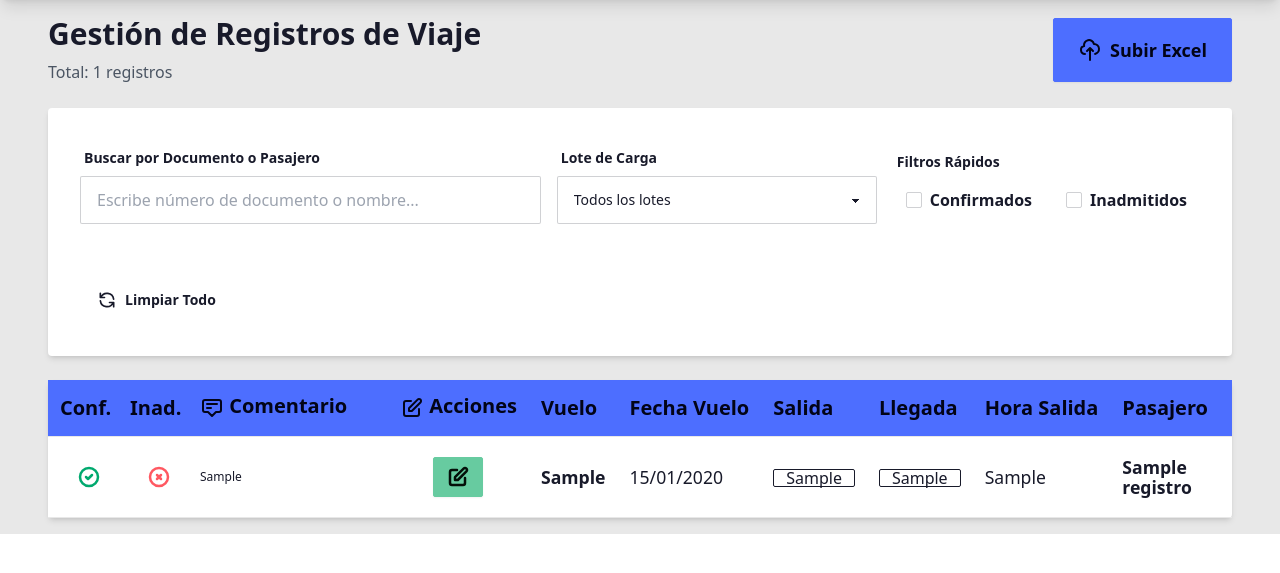
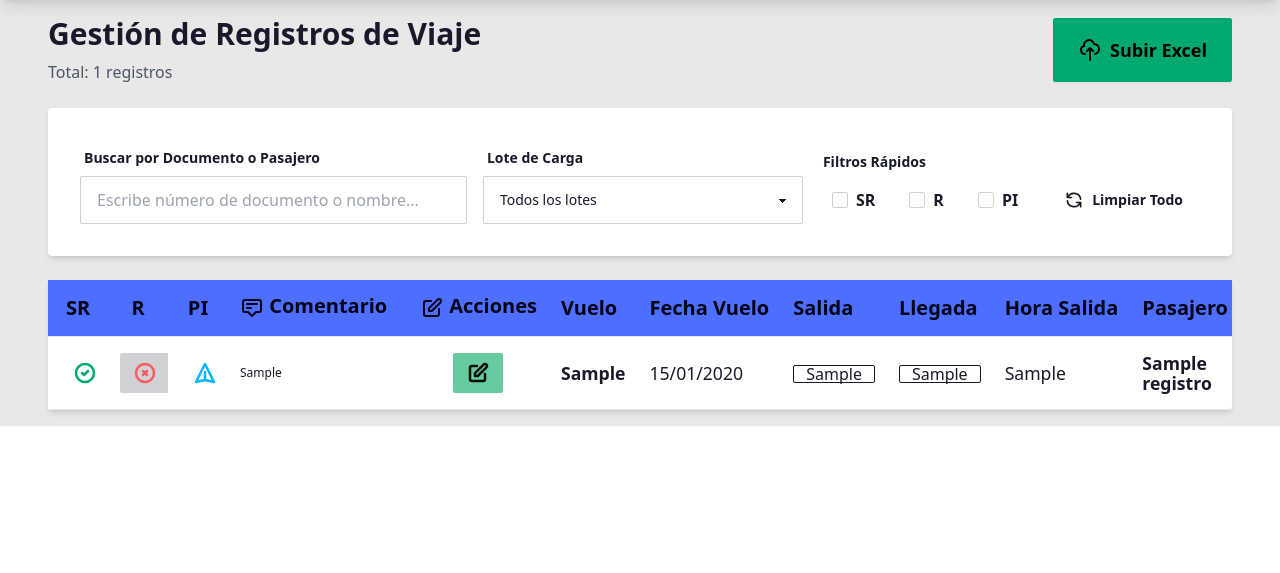
Before and after one commit to LuisIvanIslasReyes/INM-Viajes, a Django app: page / in a window 1280 px wide. Shown: the part 64-637 px from the top of the page. Run offline with Django 5.2, Linux system fonts and the light colour scheme; a user stored in the database is signed in; tables that the repository leaves empty hold one stand-in row (values such as "Sample post"); some libraries are stand-ins or nearby versions.

Commit message:
Motor de busqueda y nueva columna
Se mejora la búsqueda por persona.
Se implemento  una nueva columna y nuevos términos.
SR = Segunda Revisión.
R = Rechazo
PI = Punto de Internación.
Con sus respectivos iconos.

```diff
--- a/Viajes/uploader/static/css/admin_list.css
+++ b/Viajes/uploader/static/css/admin_list.css
@@ -3,9 +3,21 @@
         position: sticky;
     }
 
-    /* Sombra para separar las columnas fijas */
-    th.sticky:nth-child(4),
-    td.sticky:nth-child(4) {
+    /*
+    ===================================
+    🎯 LÓGICA DE ESTADOS (SR, R, PI)
+    ===================================
+    SR (Segunda Revisión): Siempre activo
+    R (Rechazo): Siempre activo, EXCEPTO si PI está activo
+    PI (Punto de Internación): Solo se habilita si SR está activo
+
+    Regla: R y PI son mutuamente excluyentes
+    ===================================
+    */
+
+    /* Sombra para separar las columnas fijas de las scrolleables */
+    th.sticky:nth-child(5),
+    td.sticky:nth-child(5) {
         box-shadow: 2px 0 5px rgba(0,0,0,0.1);
     }
 
@@ -14,20 +26,25 @@
         max-width: 100%;
     }
 
-    /* Ancho mínimo para columnas fijas */
+    /* Ancho mínimo para columnas fijas de estado (SR, R, PI) */
     th.sticky:nth-child(1), td.sticky:nth-child(1),
-    th.sticky:nth-child(2), td.sticky:nth-child(2) {
-        min-width: 70px;
-        width: 70px;
-        max-width: 70px;
+    th.sticky:nth-child(2), td.sticky:nth-child(2),
+    th.sticky:nth-child(3), td.sticky:nth-child(3) {
+        min-width: 60px;
+        width: 60px;
+        max-width: 60px;
     }
 
-    th.sticky:nth-child(3), td.sticky:nth-child(3) {
-        min-width: 200px;
+    /* Columna de Comentario */
+    th.sticky:nth-child(4), td.sticky:nth-child(4) {
+        min-width: 180px;
+        width: 180px;
     }
 
-    th.sticky:nth-child(4), td.sticky:nth-child(4) {
-        min-width: 100px;
+    /* Columna de Acciones */
+    th.sticky:nth-child(5), td.sticky:nth-child(5) {
+        min-width: 80px;
+        width: 80px;
     }
 
     /* 🔥 TAMAÑO DE FUENTE MÁS GRANDE */
@@ -85,3 +102,13 @@
         width: 1.5rem;
         height: 1.5rem;
     }
+
+    /* Efecto de highlight para registro recién actualizado */
+    @keyframes highlight-pulse {
+        0%, 100% { background-color: transparent; }
+        50% { background-color: rgba(250, 204, 21, 0.3); }
+    }
+
+    .bg-opacity-20 {
+        animation: highlight-pulse 2s ease-in-out;
+    }
--- a/Viajes/uploader/templates/uploader/admin_list.html
+++ b/Viajes/uploader/templates/uploader/admin_list.html
@@ -23,7 +23,7 @@
             <h2 class="text-3xl font-bold">Gestión de Registros de Viaje</h2>
             <p class="text-gray-600 mt-2">Total: <span id="total-registros">{{ page_obj.paginator.count }}</span> registros</p>
         </div>
-        <a href="{% url 'upload_excel' %}" class="btn btn-primary btn-lg gap-2">
+        <a href="{% url 'upload_excel' %}" class="btn btn-success btn-lg gap-2">
             <svg xmlns="http://www.w3.org/2000/svg" class="h-6 w-6" fill="none" viewBox="0 0 24 24" stroke="currentColor">
                 <path stroke-linecap="round" stroke-linejoin="round" stroke-width="2" d="M7 16a4 4 0 01-.88-7.903A5 5 0 1115.9 6L16 6a5 5 0 011 9.9M15 13l-3-3m0 0l-3 3m3-3v12" />
             </svg>
@@ -81,26 +81,37 @@
                         <span class="label-text font-semibold">Filtros Rápidos</span>
                     </label>
                     <div class="flex gap-2">
-                        <!-- Confirmado -->
-                        <label class="btn btn-sm {% if request.GET.confirmado == 'true' %}btn-success{% else %}btn-ghost{% endif %} gap-2 cursor-pointer">
+                        <!-- Segunda Revisión -->
+                        <label class="btn btn-sm {% if request.GET.confirmado == 'true' %}btn-success{% else %}btn-ghost{% endif %} gap-2 cursor-pointer" title="Segunda Revisión">
                             <input
                                 type="checkbox"
                                 id="confirmadoFilter"
                                 class="checkbox checkbox-xs"
                                 {% if request.GET.confirmado == 'true' %}checked{% endif %}
                             >
-                            <span>Confirmados</span>
+                            <span>SR</span>
                         </label>
 
-                        <!-- Inadmitido -->
-                        <label class="btn btn-sm {% if request.GET.inadmitido == 'true' %}btn-error{% else %}btn-ghost{% endif %} gap-2 cursor-pointer">
+                        <!-- Rechazo -->
+                        <label class="btn btn-sm {% if request.GET.inadmitido == 'true' %}btn-error{% else %}btn-ghost{% endif %} gap-2 cursor-pointer" title="Rechazo">
                             <input
                                 type="checkbox"
                                 id="inadmitidoFilter"
                                 class="checkbox checkbox-xs"
                                 {% if request.GET.inadmitido == 'true' %}checked{% endif %}
                             >
-                            <span>Inadmitidos</span>
+                            <span>R</span>
+                        </label>
+
+                        <!-- Punto de Internación -->
+                        <label class="btn btn-sm {% if request.GET.punto_internacion == 'true' %}btn-info{% else %}btn-ghost{% endif %} gap-2 cursor-pointer" title="Punto de Internación">
+                            <input
+                                type="checkbox"
+                                id="puntoInternacionFilter"
+                                class="checkbox checkbox-xs"
+                                {% if request.GET.punto_internacion == 'true' %}checked{% endif %}
+                            >
+                            <span>PI</span>
                         </label>
                     </div>
                 </div>
@@ -129,15 +140,16 @@
                     <thead>
                         <tr class="bg-primary text-primary-content">
                             <!-- Campos Administrativos (Izquierda) -->
-                            <th class="sticky left-0 z-10 bg-primary text-center">Conf.</th>
-                            <th class="sticky left-[60px] z-10 bg-primary text-center">Inad.</th>
-                            <th class="sticky left-[120px] z-10 bg-primary">
+                            <th class="sticky left-0 z-10 bg-primary text-center" title="Segunda Revisión">SR</th>
+                            <th class="sticky left-[60px] z-10 bg-primary text-center" title="Rechazo">R</th>
+                            <th class="sticky left-[120px] z-10 bg-primary text-center" title="Punto de Internación">PI</th>
+                            <th class="sticky left-[180px] z-10 bg-primary">
                                 <svg xmlns="http://www.w3.org/2000/svg" class="h-5 w-5 inline" fill="none" viewBox="0 0 24 24" stroke="currentColor">
                                     <path stroke-linecap="round" stroke-linejoin="round" stroke-width="2" d="M7 8h10M7 12h4m1 8l-4-4H5a2 2 0 01-2-2V6a2 2 0 012-2h14a2 2 0 012 2v8a2 2 0 01-2 2h-3l-4 4z" />
                                 </svg>
                                 Comentario
                             </th>
-                            <th class="sticky left-[300px] z-10 bg-primary">
+                            <th class="sticky left-[360px] z-10 bg-primary">
                                 <svg xmlns="http://www.w3.org/2000/svg" class="h-5 w-5 inline" fill="none" viewBox="0 0 24 24" stroke="currentColor">
                                     <path stroke-linecap="round" stroke-linejoin="round" stroke-width="2" d="M11 5H6a2 2 0 00-2 2v11a2 2 0 002 2h11a2 2 0 002-2v-5m-1.414-9.414a2 2 0 112.828 2.828L11.828 15H9v-2.828l8.586-8.586z" />
                                 </svg>
@@ -174,11 +186,12 @@
                             data-pasajero="{{ registro.nombre_pasajero|default:''|lower }}">
 
                             <!-- CAMPOS ADMINISTRATIVOS (FIJOS A LA IZQUIERDA) -->
-                            <td class="sticky left-0 z-10 text-center">
-                                <form method="post" action="{% url 'update_registro' registro.id %}" class="inline">
+                            <!-- SR - Segunda Revisión (Siempre activo) -->
+                            <td class="sticky left-0 z-10 text-center bg-base-100">
+                                <form method="post" action="{% url 'update_registro' registro.id %}?{{ request.GET.urlencode }}" class="inline">
                                     {% csrf_token %}
                                     <input type="hidden" name="confirmado" value="{% if registro.confirmado %}false{% else %}true{% endif %}">
-                                    <button type="submit" class="btn btn-ghost btn-md">
+                                    <button type="submit" class="btn btn-ghost btn-sm" title="Segunda Revisión">
                                         {% if registro.confirmado %}
                                         <svg xmlns="http://www.w3.org/2000/svg" class="h-7 w-7 text-success" fill="none" viewBox="0 0 24 24" stroke="currentColor" stroke-width="2.5">
                                             <path stroke-linecap="round" stroke-linejoin="round" d="M9 12l2 2 4-4m6 2a9 9 0 11-18 0 9 9 0 0118 0z" />
@@ -192,11 +205,14 @@
                                 </form>
                             </td>
 
-                            <td class="sticky left-[60px] z-10 text-center">
-                                <form method="post" action="{% url 'update_registro' registro.id %}" class="inline">
+                            <!-- R - Rechazo (Siempre activo, pero se deshabilita si PI está activo) -->
+                            <td class="sticky left-[60px] z-10 text-center bg-base-100">
+                                <form method="post" action="{% url 'update_registro' registro.id %}?{{ request.GET.urlencode }}" class="inline">
                                     {% csrf_token %}
                                     <input type="hidden" name="inadmitido" value="{% if registro.inadmitido %}false{% else %}true{% endif %}">
-                                    <button type="submit" class="btn btn-ghost btn-md">
+                                    <button type="submit" class="btn btn-ghost btn-sm {% if not registro.confirmado and not registro.inadmitido %}{% endif %}"
+                                            title="Rechazo"
+                                            {% if registro.punto_internacion %}disabled{% endif %}>
                                         {% if registro.inadmitido %}
                                         <svg xmlns="http://www.w3.org/2000/svg" class="h-7 w-7 text-error" fill="none" viewBox="0 0 24 24" stroke="currentColor" stroke-width="2.5">
                                             <path stroke-linecap="round" stroke-linejoin="round" d="M10 14l2-2m0 0l2-2m-2 2l-2-2m2 2l2 2m7-2a9 9 0 11-18 0 9 9 0 0118 0z" />
@@ -210,7 +226,29 @@
                                 </form>
                             </td>
 
-                            <td class="sticky left-[120px] z-10">
+                            <!-- PI - Punto de Internación (Solo se habilita si SR está activo) -->
+                            <td class="sticky left-[120px] z-10 text-center bg-base-100">
+                                <form method="post" action="{% url 'update_registro' registro.id %}?{{ request.GET.urlencode }}" class="inline">
+                                    {% csrf_token %}
+                                    <input type="hidden" name="punto_internacion" value="{% if registro.punto_internacion %}false{% else %}true{% endif %}">
+                                    <button type="submit" class="btn btn-ghost btn-sm"
+                                            title="Punto de Internación"
+                                            {% if not registro.confirmado %}disabled{% endif %}>
+                                        {% if registro.punto_internacion %}
+                                        <svg xmlns="http://www.w3.org/2000/svg" class="h-7 w-7 text-info" fill="none" viewBox="0 0 24 24" stroke="currentColor" stroke-width="2.5">
+                                            <path stroke-linecap="round" stroke-linejoin="round" d="M12 19l9 2-9-18-9 18 9-2zm0 0v-8" />
+                                        </svg>
+                                        {% else %}
+                                        <svg xmlns="http://www.w3.org/2000/svg" class="h-7 w-7 {% if registro.confirmado %}text-gray-400{% else %}text-gray-200{% endif %}" fill="none" viewBox="0 0 24 24" stroke="currentColor">
+                                            <path stroke-linecap="round" stroke-linejoin="round" stroke-width="2" d="M12 19l9 2-9-18-9 18 9-2zm0 0v-8" />
+                                        </svg>
+                                        {% endif %}
+                                    </button>
+                                </form>
+                            </td>
+
+                            <!-- Comentario -->
+                            <td class="sticky left-[180px] z-10 bg-base-100">
                                 <div class="max-w-[170px] truncate text-xs" title="{{ registro.comentario }}">
                                     {% if registro.comentario %}
                                     {{ registro.comentario }}
@@ -220,7 +258,8 @@
                                 </div>
                             </td>
 
-                            <td class="sticky left-[300px] z-10 text-center">
+                            <!-- Acciones -->
+                            <td class="sticky left-[360px] z-10 text-center bg-base-100">
                                 <button onclick="openEditModal({{ registro.id }}, '{{ registro.comentario|default:""|escapejs }}')"
                                         class="btn btn-sm btn-accent">
                                     <svg xmlns="http://www.w3.org/2000/svg" class="h-5 w-5" fill="none" viewBox="0 0 24 24" stroke="currentColor" stroke-width="2.5">
@@ -277,7 +316,7 @@
                         </tr>
                         {% empty %}
                         <tr>
-                            <td colspan="24" class="text-center py-8">
+                            <td colspan="25" class="text-center py-8">
                                 <div class="flex flex-col items-center gap-4">
                                     <svg xmlns="http://www.w3.org/2000/svg" class="h-16 w-16 text-gray-300" fill="none" viewBox="0 0 24 24" stroke="currentColor">
                                         <path stroke-linecap="round" stroke-linejoin="round" stroke-width="2" d="M21 21l-6-6m2-5a7 7 0 11-14 0 7 7 0 0114 0z" />
@@ -299,9 +338,9 @@
     <div class="flex justify-center">
         <div class="join">
             {% if page_obj.has_previous %}
-            <a href="?page=1{% if request.GET.search %}&search={{ request.GET.search }}{% endif %}{% if request.GET.batch %}&batch={{ request.GET.batch }}{% endif %}{% if request.GET.confirmado %}&confirmado={{ request.GET.confirmado }}{% endif %}{% if request.GET.inadmitido %}&inadmitido={{ request.GET.inadmitido }}{% endif %}"
+            <a href="?page=1{% if request.GET.search %}&search={{ request.GET.search }}{% endif %}{% if request.GET.batch %}&batch={{ request.GET.batch }}{% endif %}{% if request.GET.confirmado %}&confirmado={{ request.GET.confirmado }}{% endif %}{% if request.GET.inadmitido %}&inadmitido={{ request.GET.inadmitido }}{% endif %}{% if request.GET.punto_internacion %}&punto_internacion={{ request.GET.punto_internacion }}{% endif %}"
                class="join-item btn btn-sm">«</a>
-            <a href="?page={{ page_obj.previous_page_number }}{% if request.GET.search %}&search={{ request.GET.search }}{% endif %}{% if request.GET.batch %}&batch={{ request.GET.batch }}{% endif %}{% if request.GET.confirmado %}&confirmado={{ request.GET.confirmado }}{% endif %}{% if request.GET.inadmitido %}&inadmitido={{ request.GET.inadmitido }}{% endif %}"
+            <a href="?page={{ page_obj.previous_page_number }}{% if request.GET.search %}&search={{ request.GET.search }}{% endif %}{% if request.GET.batch %}&batch={{ request.GET.batch }}{% endif %}{% if request.GET.confirmado %}&confirmado={{ request.GET.confirmado }}{% endif %}{% if request.GET.inadmitido %}&inadmitido={{ request.GET.inadmitido }}{% endif %}{% if request.GET.punto_internacion %}&punto_internacion={{ request.GET.punto_internacion }}{% endif %}"
                class="join-item btn btn-sm">‹</a>
             {% endif %}
 
@@ -310,9 +349,9 @@
             </button>
 
             {% if page_obj.has_next %}
-            <a href="?page={{ page_obj.next_page_number }}{% if request.GET.search %}&search={{ request.GET.search }}{% endif %}{% if request.GET.batch %}&batch={{ request.GET.batch }}{% endif %}{% if request.GET.confirmado %}&confirmado={{ request.GET.confirmado }}{% endif %}{% if request.GET.inadmitido %}&inadmitido={{ request.GET.inadmitido }}{% endif %}"
+            <a href="?page={{ page_obj.next_page_number }}{% if request.GET.search %}&search={{ request.GET.search }}{% endif %}{% if request.GET.batch %}&batch={{ request.GET.batch }}{% endif %}{% if request.GET.confirmado %}&confirmado={{ request.GET.confirmado }}{% endif %}{% if request.GET.inadmitido %}&inadmitido={{ request.GET.inadmitido }}{% endif %}{% if request.GET.punto_internacion %}&punto_internacion={{ request.GET.punto_internacion }}{% endif %}"
                class="join-item btn btn-sm">›</a>
-            <a href="?page={{ page_obj.paginator.num_pages }}{% if request.GET.search %}&search={{ request.GET.search }}{% endif %}{% if request.GET.batch %}&batch={{ request.GET.batch }}{% endif %}{% if request.GET.confirmado %}&confirmado={{ request.GET.confirmado }}{% endif %}{% if request.GET.inadmitido %}&inadmitido={{ request.GET.inadmitido }}{% endif %}"
+            <a href="?page={{ page_obj.paginator.num_pages }}{% if request.GET.search %}&search={{ request.GET.search }}{% endif %}{% if request.GET.batch %}&batch={{ request.GET.batch }}{% endif %}{% if request.GET.confirmado %}&confirmado={{ request.GET.confirmado }}{% endif %}{% if request.GET.inadmitido %}&inadmitido={{ request.GET.inadmitido }}{% endif %}{% if request.GET.punto_internacion %}&punto_internacion={{ request.GET.punto_internacion }}{% endif %}"
                class="join-item btn btn-sm">»</a>
             {% endif %}
         </div>
--- a/Viajes/uploader/views.py
+++ b/Viajes/uploader/views.py
@@ -187,24 +187,53 @@ def upload_excel(request):
 @login_required
 def update_registro(request, registro_id):
     """Vista para actualizar campos (TODOS pueden editar TODO)"""
+    from urllib.parse import urlparse, parse_qs, urlencode
+    from django.urls import reverse
+
     if request.method == 'POST':
         try:
             registro = Registro.objects.get(id=registro_id)
 
             # ✅ SIN VALIDACIÓN DE PERMISOS - Todos pueden editar todo
 
-            # Actualizar campos
+            # Actualizar campos según la nueva lógica:
+            # SR (Segunda Revisión) = confirmado
+            # R (Rechazo) = inadmitido
+            # PI (Punto de Internación) = punto_internacion
+
             if 'confirmado' in request.POST:
+                # Toggle Segunda Revisión
                 registro.confirmado = request.POST.get('confirmado') == 'true'
 
             if 'inadmitido' in request.POST:
+                # Toggle Rechazo
                 registro.inadmitido = request.POST.get('inadmitido') == 'true'
+                # Si se marca como Rechazo, desmarcar Punto de Internación
+                if registro.inadmitido:
+                    registro.punto_internacion = False
+
+            if 'punto_internacion' in request.POST:
+                # Toggle Punto de Internación
+                registro.punto_internacion = request.POST.get('punto_internacion') == 'true'
+                # Si se marca PI, desmarcar Rechazo
+                if registro.punto_internacion:
+                    registro.inadmitido = False
 
             if 'comentario' in request.POST:
                 registro.comentario = request.POST.get('comentario')
 
             registro.save()
             messages.success(request, '✅ Registro actualizado exitosamente.')
+
+            # Mantener TODOS los parámetros GET que venían en la URL
+            params = request.GET.copy()
+
+            # Agregar el parámetro highlight
+            params['highlight'] = str(registro_id)
+
+            # Construir la URL completa manteniendo búsqueda, filtros, paginación, etc.
+            redirect_url = reverse('admin_list') + '?' + urlencode(params)
+            return redirect(redirect_url)
 
         except Registro.DoesNotExist:
             messages.error(request, '❌ Registro no encontrado.')
@@ -235,15 +264,20 @@ def admin_list(request):
     if batch_id:
         registros = registros.filter(batch_id=batch_id)
 
-    # Filtro por confirmado
+    # Filtro por Segunda Revisión (SR)
     confirmado = request.GET.get('confirmado')
     if confirmado == 'true':
         registros = registros.filter(confirmado=True)
 
-    # Filtro por inadmitido
+    # Filtro por Rechazo (R)
     inadmitido = request.GET.get('inadmitido')
     if inadmitido == 'true':
         registros = registros.filter(inadmitido=True)
+
+    # Filtro por Punto de Internación (PI)
+    punto_internacion = request.GET.get('punto_internacion')
+    if punto_internacion == 'true':
+        registros = registros.filter(punto_internacion=True)
 
     # Paginación
     paginator = Paginator(registros, 50)
```
Also changed, not shown: Docs/CASOS_ESPECIALES_GUIA_RAPIDA.md (renamed from CASOS_ESPECIALES_GUIA_RAPIDA.md, +6 -9 lines), Viajes/uploader/models.py (+4 -3 lines), Viajes/uploader/static/js/admin_list.js (+42 -5 lines), Viajes/uploader/templates/uploader/upload.html (+13 -13 lines), Docs/CASOS_ESPECIALES.md (renamed from CASOS_ESPECIALES.md), Viajes/uploader/migrations/0004_registro_punto_internacion_alter_registro_confirmado_and_more.py (added).
